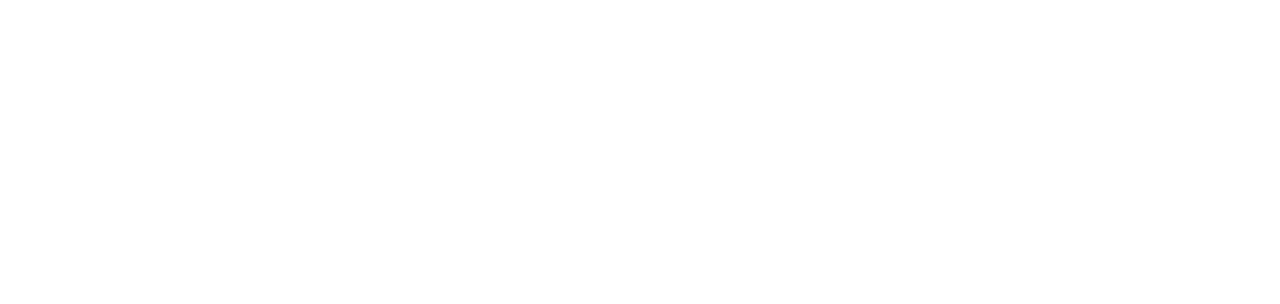
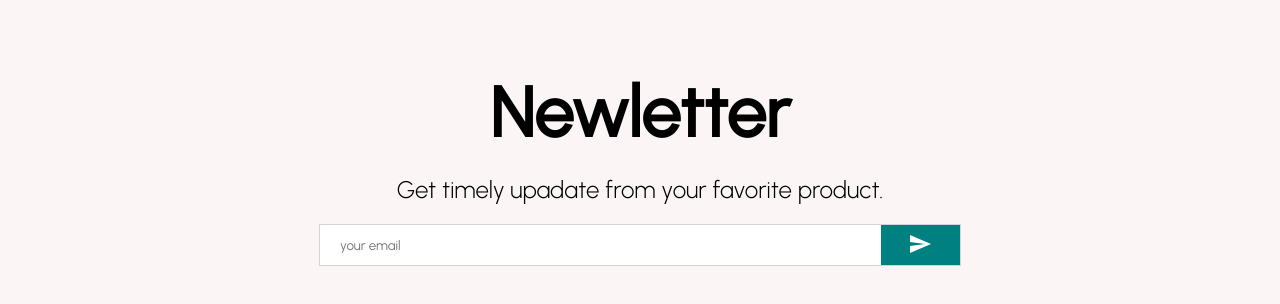
Before and after one commit to claudiocsx/ecommerce, a React (Create React App) app: page / in a window 1280 px wide. Shown: the part 2664-2968 px from the top of the page. Before the commit the page ends 2592 px from the top, so only its background shows below. Built offline with nearby package versions, Linux system fonts and the light colour scheme.

Commit message:
componet Newsletter

```diff
--- /dev/null
+++ b/src/components/Newsletter.jsx
@@ -0,0 +1,63 @@
+import { Send } from '@material-ui/icons'
+import styled from 'styled-components'
+
+const Container = styled.div`
+    height: 60vh;
+    background-color: #fcf5f5;
+    display: flex;
+    align-items: center;
+    justify-content: center;
+    flex-direction: column;
+`
+const Title = styled.h1`
+    font-size: 70px;
+    margin-bottom: 20px;
+`
+const Desc = styled.div`
+    font-size: 24px;
+    font-weight: 300;
+    margin-bottom: 20px;
+`
+
+const InputContainer = styled.div`
+    width: 50%;
+    height: 40px;
+    background-color: white;
+    display: flex;
+    justify-content: space-between;
+    border: 1px solid lightgray;
+`
+const Input = styled.input`
+    border: none;
+    flex: 8;
+    padding-left: 20px;
+
+    &:focus{
+        outline: none;
+    }
+`
+
+const Button = styled.button`
+    flex: 1;
+    border: none;
+    background-color: teal;
+    color: white;
+`
+
+const Newsletter = () => {
+    return (
+        <Container>
+            <Title>Newletter</Title>
+                <Desc>Get timely upadate from your favorite product.</Desc>
+                <InputContainer>
+                    <Input placeholder="your email" />
+                    <Button>
+                        <Send/>
+                    </Button>
+                </InputContainer>
+
+        </Container>
+    )
+}
+
+export default Newsletter
--- a/src/pages/Home.jsx
+++ b/src/pages/Home.jsx
@@ -4,6 +4,8 @@
 import NavBar from '../components/NavBar'
 import Slider from '../components/Slider'
 import Products from '../components/Products'
+import Newsletter from '../components/Newsletter'
+
 
 function Home() {
     return (
@@ -13,6 +15,7 @@
             <Slider/>
             <Categories/>
             <Products/>
+            <Newsletter/>
         </div>
     )
 }
```
